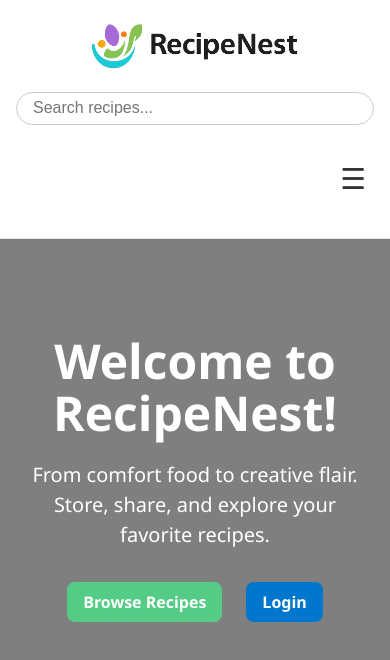
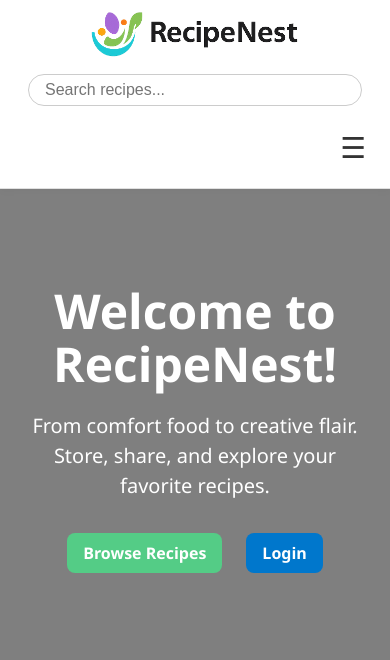
Before and after one commit to DaniRossiter/recipenest-frontend, a React (Vite) app: page / in a window 390 px wide. Shown: the top 660 px of the page. Built offline with nearby package versions, Linux system fonts and the light colour scheme.

Commit message:
Altered searchbar size on mobile screens

```diff
--- a/src/components/NavbarResponsive.css
+++ b/src/components/NavbarResponsive.css
@@ -168,10 +168,10 @@
 @media (max-width: 768px) {
   .navbar-container {
     flex-direction: column;
-    align-items: stretch;
+    align-items: center;
     height: auto;
-    gap: 0.5rem;
-    padding: 1rem;
+    gap: 0.1rem;
+    padding: 0.25rem 1rem;
     overflow: visible;
     transition: none !important;
   }
@@ -185,12 +185,13 @@
 
   .search-form {
     width: 100%;
-    justify-content: flex-start;
+    justify-content: center;
+    display: flex;
     margin: 0;
   }
 
   .search-input {
-    width: 100%;
+    width: 300px;
     max-width: 100%;
   }
 
@@ -231,6 +232,7 @@
     margin: 0 auto;
     display: block;
     padding: 0;
+    object-fit: contain;
   }
 
   .user-section {
```
